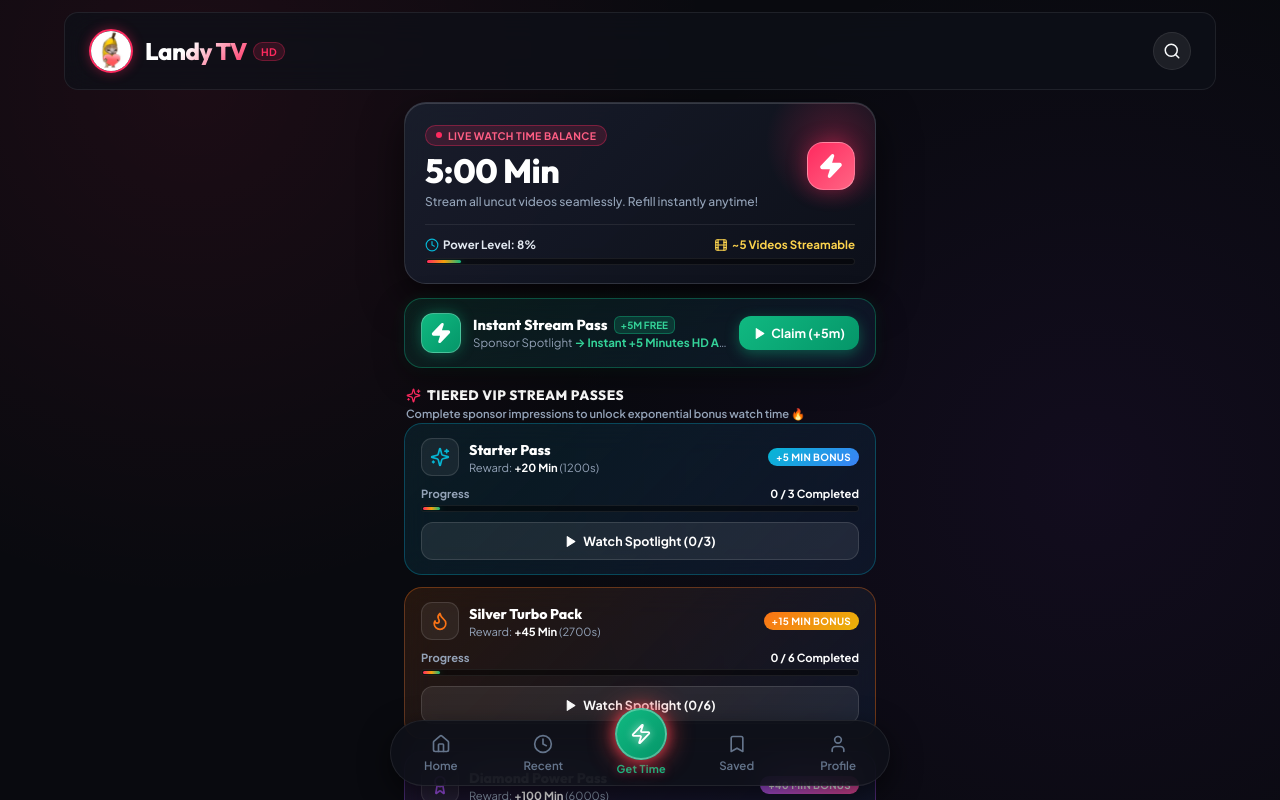
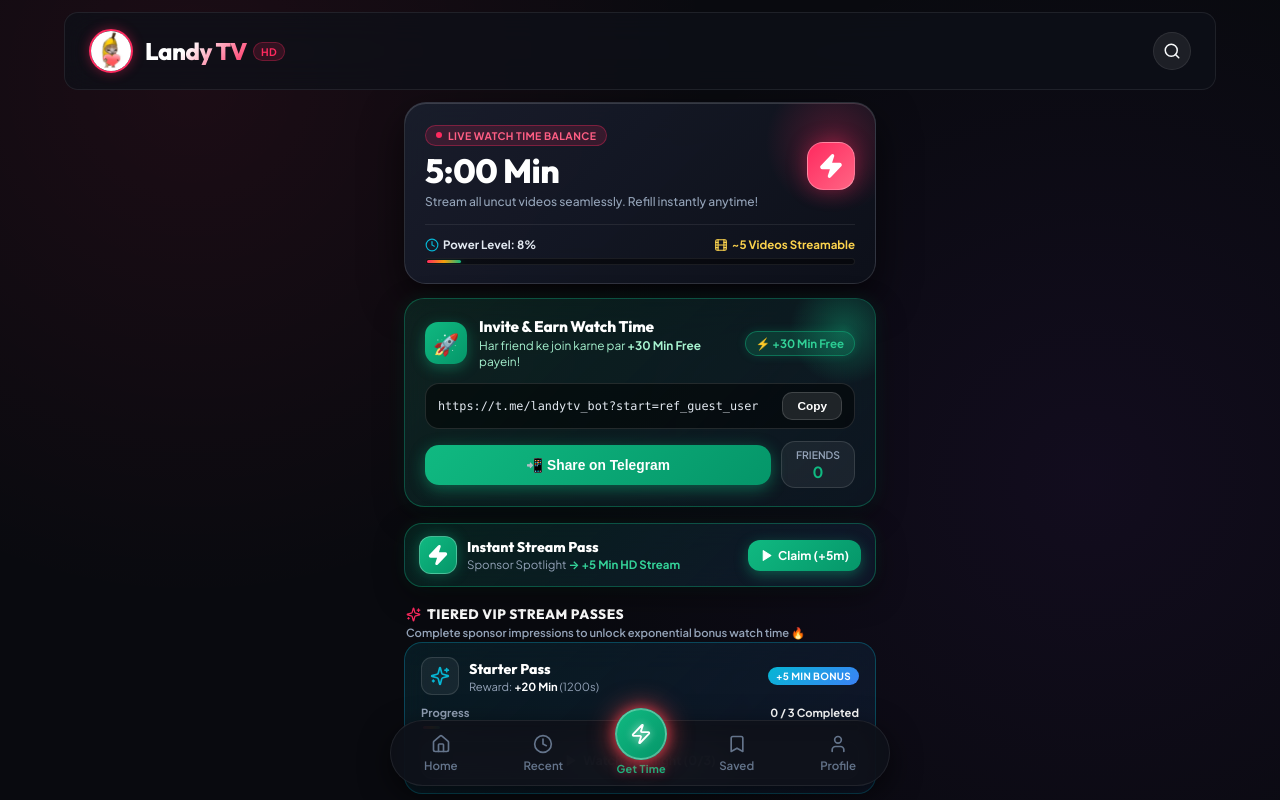
Before and after one commit to strimoflow-ctrl/landy_tv, a React (Vite) app in the folder frontend/: page / in a window 1280 px wide. Both pictures are taken after a click on the element "Get Time". Shown: the top 800 px of the page. Built offline with nearby package versions, Linux system fonts and the light colour scheme; no server answers.

Commit message:
Fix: EarnTimeView layout overlap and move referral card to position 2

```diff
--- a/frontend/src/components/EarnTimeView.jsx
+++ b/frontend/src/components/EarnTimeView.jsx
@@ -280,19 +280,64 @@
         </div>
       </div>
 
-      {/* 2. TOP PRIORITY: INSTANT STREAM PASS (1 AD = 5 MINUTES) */}
+      {/* 2. VIRAL INVITE & EARN REFERRAL CARD (POSITION #2 AS REQUESTED) */}
+      <div className="earn-referral-card">
+        <div className="earn-ref-top">
+          <div className="earn-ref-left">
+            <div className="earn-ref-icon-badge">🚀</div>
+            <div className="earn-ref-text">
+              <h3 className="earn-ref-title">Invite & Earn Watch Time</h3>
+              <p className="earn-ref-subtitle">
+                Har friend ke join karne par <b>+30 Min Free</b> payein!
+              </p>
+            </div>
+          </div>
+          <span className="earn-ref-pill">
+            ⚡ +30 Min Free
+          </span>
+        </div>
+
+        {/* Referral Link Bar */}
+        <div className="earn-ref-link-box">
+          <span className="earn-ref-link-text">
+            {referralLink}
+          </span>
+          <button
+            type="button"
+            onClick={handleCopyReferral}
+            className={`earn-ref-copy-btn ${copiedLink ? 'copied' : ''}`}
+          >
+            {copiedLink ? '✓ Copied!' : 'Copy'}
+          </button>
+        </div>
+
+        {/* Share Button & Stats */}
+        <div className="earn-ref-actions">
+          <button
+            type="button"
+            onClick={handleShareReferral}
+            className="earn-ref-share-btn"
+          >
+            <span>📲 Share on Telegram</span>
+          </button>
+
+          <div className="earn-ref-stats-box">
+            <span className="earn-ref-stats-label">Friends</span>
+            <span className="earn-ref-stats-num">{referralCount}</span>
+          </div>
+        </div>
+      </div>
+
+      {/* 3. INSTANT STREAM PASS (1 AD = 5 MINUTES) */}
       <div className="earn-quick-card">
         <div className="earn-quick-left">
           <div className="earn-quick-icon">
             <Zap size={22} color="#ffffff" fill="#ffffff" />
           </div>
           <div className="earn-quick-content">
-            <div className="earn-quick-title-row">
-              <h3 className="earn-quick-title">Instant Stream Pass</h3>
-              <span className="earn-quick-tag">+5m free</span>
-            </div>
+            <h3 className="earn-quick-title">Instant Stream Pass</h3>
             <p className="earn-quick-subtitle">
-              Sponsor Spotlight <strong style={{ color: '#34d399' }}>→ Instant +5 Minutes HD Access</strong>
+              Sponsor Spotlight <strong style={{ color: '#34d399' }}>→ +5 Min HD Stream</strong>
             </p>
           </div>
         </div>
@@ -311,7 +356,7 @@
         </button>
       </div>
 
-      {/* 3. TIERED WATCH TIME REWARD PACKS (PROGRESSIVE HIGH REWARDS) */}
+      {/* 4. TIERED WATCH TIME REWARD PACKS (PROGRESSIVE HIGH REWARDS) */}
       <div className="earn-packs-section">
         <div className="earn-packs-header">
           <h2 className="earn-section-title">
@@ -391,54 +436,6 @@
         </div>
       </div>
 
-      {/* 4. VIRAL INVITE & EARN REFERRAL CARD (POSITIONED BELOW AS REQUESTED) */}
-      <div className="earn-referral-card">
-        <div className="earn-ref-top">
-          <div className="earn-ref-left">
-            <div className="earn-ref-icon-badge">🚀</div>
-            <div className="earn-ref-text">
-              <h3 className="earn-ref-title">Invite & Earn Watch Time</h3>
-              <p className="earn-ref-subtitle">
-                Har friend ke join karne par <b>+30 Min Free</b> payein!
-              </p>
-            </div>
-          </div>
-          <span className="earn-ref-pill">
-            ⚡ +30 Min Free
-          </span>
-        </div>
-
-        {/* Referral Link Bar */}
-        <div className="earn-ref-link-box">
-          <span className="earn-ref-link-text">
-            {referralLink}
-          </span>
-          <button
-            type="button"
-            onClick={handleCopyReferral}
-            className={`earn-ref-copy-btn ${copiedLink ? 'copied' : ''}`}
-          >
-            {copiedLink ? '✓ Copied!' : 'Copy'}
-          </button>
-        </div>
-
-        {/* Share Button & Stats */}
-        <div className="earn-ref-actions">
-          <button
-            type="button"
-            onClick={handleShareReferral}
-            className="earn-ref-share-btn"
-          >
-            <span>📲 Share on Telegram</span>
-          </button>
-
-          <div className="earn-ref-stats-box">
-            <span className="earn-ref-stats-label">Friends</span>
-            <span className="earn-ref-stats-num">{referralCount}</span>
-          </div>
-        </div>
-      </div>
-
       {/* 5. LOADING OVERLAY */}
       {adLoading && (
         <div className="earn-loader-overlay">
--- a/frontend/src/index.css
+++ b/frontend/src/index.css
@@ -1508,14 +1508,14 @@
 /* 2. Instant Quick Boost Card */
 .earn-quick-card {
   position: relative;
-  background: linear-gradient(135deg, rgba(6, 78, 59, 0.3) 0%, rgba(15, 23, 42, 0.85) 100%);
+  background: linear-gradient(135deg, rgba(6, 78, 59, 0.35) 0%, rgba(15, 23, 42, 0.9) 100%);
   border: 1px solid rgba(16, 185, 129, 0.35);
   border-radius: 18px;
-  padding: 14px 16px;
+  padding: 12px 14px;
   display: flex;
   align-items: center;
   justify-content: space-between;
-  gap: 12px;
+  gap: 10px;
   box-shadow: 0 10px 30px rgba(0, 0, 0, 0.4), 0 0 16px rgba(16, 185, 129, 0.1);
   backdrop-filter: blur(16px);
   -webkit-backdrop-filter: blur(16px);
@@ -1524,14 +1524,14 @@
 .earn-quick-left {
   display: flex;
   align-items: center;
-  gap: 12px;
+  gap: 10px;
   min-width: 0;
   flex: 1;
 }
 
 .earn-quick-icon {
-  width: 40px;
-  height: 40px;
+  width: 38px;
+  height: 38px;
   border-radius: 12px;
   background: linear-gradient(135deg, #10b981 0%, #059669 100%);
   display: flex;
@@ -1545,27 +1545,29 @@
 .earn-quick-content {
   min-width: 0;
   flex: 1;
+  overflow: hidden;
 }
 
 .earn-quick-title-row {
   display: flex;
   align-items: center;
   gap: 6px;
-  flex-wrap: nowrap;
 }
 
 .earn-quick-title {
   font-family: var(--font-display);
-  font-size: 0.9rem;
+  font-size: 0.88rem;
   font-weight: 800;
   color: #fff;
   white-space: nowrap;
+  overflow: hidden;
+  text-overflow: ellipsis;
 }
 
 .earn-quick-tag {
   font-size: 0.62rem;
   font-weight: 800;
-  padding: 2px 6px;
+  padding: 1px 5px;
   border-radius: 6px;
   background: rgba(16, 185, 129, 0.2);
   color: #34d399;
@@ -1589,11 +1591,11 @@
   background: linear-gradient(135deg, #10b981 0%, #059669 100%);
   color: #fff;
   border: none;
-  padding: 9px 14px;
+  padding: 8px 12px;
   border-radius: 12px;
   font-family: var(--font-body);
   font-weight: 800;
-  font-size: 0.78rem;
+  font-size: 0.75rem;
   display: flex;
   align-items: center;
   gap: 5px;
```
Also changed, not shown: 5 other files (tests, documents, lock files or other folders).
